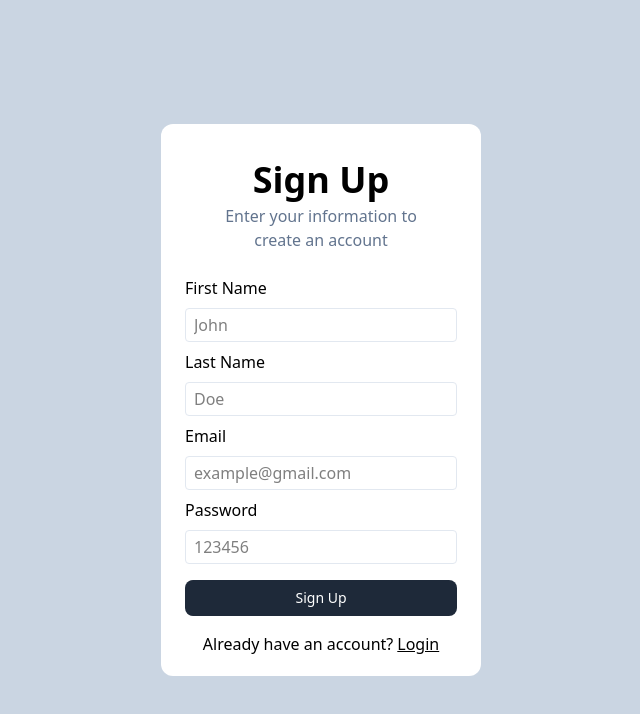
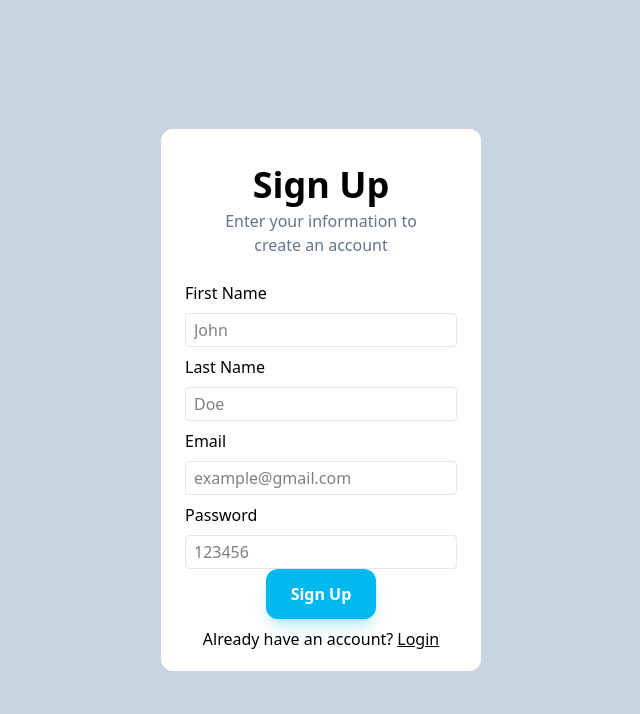
Before and after one commit to Resham8/Cashly, a React (Vite) app in the folder client/: page /signup in a window 1280 px wide. Shown: the top 714 px of the page, without its empty margins (319-959 px from the left). Built offline with nearby package versions, Linux system fonts and the light colour scheme.

Commit message:
UI updated components

```diff
--- a/client/package.json
+++ b/client/package.json
@@ -12,6 +12,7 @@
   "dependencies": {
     "@tailwindcss/vite": "^4.1.11",
     "axios": "^1.10.0",
+    "lucide-react": "^0.525.0",
     "react": "^19.1.0",
     "react-dom": "^19.1.0",
     "react-router-dom": "^7.6.3",
--- a/client/src/components/AppBar.tsx
+++ b/client/src/components/AppBar.tsx
@@ -1,10 +1,17 @@
+import { Wallet } from "lucide-react";
+
 export function AppBar() {
   return (
-    <div className="flex justify-between px-5 py-4 shadow h-14 items-center">
-      <div className="flex justify-center h-full items-center font-medium text-lg">Cashly</div>
+    <div className="flex justify-between px-10 py-4 shadow h-16 items-center">
+      <div className="flex justify-center h-full items-center gap-3 font-medium text-lg">
+        <div className="p-3 rounded-full bg-highlight">
+          <Wallet />
+        </div>
+        Cashly
+      </div>
       <div className="flex gap-3 items-center">
-        <div className="flex justify-center h-full font-normal">Hello</div>
-        <div className="p-2 rounded-full  h-12 w-12 bg-slate-200">
+        <div className="flex justify-center h-full font-normal text-lg">Hello</div>
+        <div className="p-2 rounded-full  h-12 w-12 bg-gradient-to-br from-violet-500 to-highlight ">
           <div className="flex justify-center items-center h-full text-xl">
             U
           </div>
--- a/client/src/components/Balance.tsx
+++ b/client/src/components/Balance.tsx
@@ -1,11 +1,32 @@
-export function Balance({value}:{
-    value:string
-}) {
+import { Eye, EyeOff } from "lucide-react";
+import { useState } from "react";
 
+export function Balance({ value }: { value: string }) {
+  const [showBalance, setShowBalance] = useState(true);
   return (
-    <div className="flex gap-5 px-5 py-4">
-      <div className="font-bold text-lg">Your Balance</div>
-      <div className="font-semibold text-lg">Rs {value}</div>
-    </div>
+    <div className="py-5 px-10">
+    <div className="bg-gradient-to-br from-black to-zinc-800 rounded-xl p-6 mb-6 border border-zinc-700/50">
+      <div className="flex items-center justify-between">
+        <div>
+          <p className="text-zinc-400 text-sm font-medium">Total Balance</p>
+          <div className="flex items-center space-x-3 mt-1">
+            <h2 className="text-3xl font-semibold text-white">
+              {showBalance ? `₹${value.toLocaleString()}` : "₹••••••"}
+            </h2>
+            <button
+              onClick={() => setShowBalance(!showBalance)}
+              className="text-zinc-400 hover:text-zinc-300 transition-colors"
+            >
+              {showBalance ? (
+                <EyeOff className="w-5 h-5" />
+              ) : (
+                <Eye className="w-5 h-5" />
+              )}
+            </button>
+          </div>
+
+        </div>
+      </div>
+    </div></div>
   );
 }
--- a/client/src/components/Button.tsx
+++ b/client/src/components/Button.tsx
@@ -1,19 +1,58 @@
 export function Button({
+  children,
   label,
+  variant = "primary",
+  size = "default",
+  className = "",
+  fullWidth,
   onClick,
+  disabled = false,
+  ...props
 }: {
+  children?: React.ReactNode;
   label: string;
+  variant?: "primary" | "secondary" | "gradient";
+  size?: "sm" | "default" | "lg";
+  className?: string;
+  fullWidth?: boolean;
   onClick?: () => void;
+  disabled?: boolean;
 }) {
+  const baseClasses =
+    "relative inline-flex items-center justify-center font-semibold transition-all duration-300 ease-out focus:outline-none focus:ring-2 focus:ring-offset-2 focus:ring-offset-[#0f172a] disabled:opacity-40 disabled:cursor-not-allowed overflow-hidden group ";
+
+  const variantClasses = {
+    primary:
+      "bg-[#00b9f1] text-white hover:bg-[#0095c7] focus:ring-[#00b9f1]/60 shadow-lg shadow-[#00b9f1]/25 hover:shadow-xl hover:shadow-[#00b9f1]/30 hover:-translate-y-0.5 active:translate-y-0 rounded-xl border border-[#00b9f1]/20",
+
+    secondary:
+      "bg-[#1e293b] text-[#f1f5f9] hover:bg-[#334155] focus:ring-[#94a3b8]/60 shadow-lg shadow-black/20 hover:shadow-xl hover:shadow-black/30 hover:-translate-y-0.5 active:translate-y-0 rounded-xl border border-[#334155] hover:border-[#475569]",
+
+    gradient:
+      "bg-gradient-to-r from-[#0f172a] via-[#1e293b] to-[#0f172a] bg-size-200 hover:bg-pos-100 text-white focus:ring-[#1e293b]/60 shadow-lg shadow-black/25 hover:shadow-xl hover:shadow-black/40 hover:-translate-y-0.5 active:translate-y-0 rounded-xl border border-[#1e293b]/30",
+  };
+
+  const sizeClasses = {
+    sm: "px-5 py-2.5 text-sm min-h-[40px]",
+    default: "px-6 py-3 text-base min-h-[48px]",
+    lg: "px-9 py-4 text-lg min-h-[56px]",
+  };
+
   return (
-    <div className="pt-4">
-      <button
-        type="button"
-        onClick={onClick}
-        className="text-white w-full bg-gray-800 hover:bg-gray-900 focus:outline-none focus:ring-4 focus:ring-gray-300 font-medium rounded-lg text-sm px-5 py-2 me-2 mb-2 dark:bg-gray-800 dark:hover:bg-gray-700 dark:focus:ring-gray-700 dark:border-gray-700"
-      >
-        {label}
-      </button>
-    </div>
+    <button
+      className={`${baseClasses} ${variantClasses[variant]} ${
+        sizeClasses[size]
+      } ${className} ${fullWidth ? "w-full" : ""}`}
+      onClick={onClick}
+      disabled={disabled}
+      style={{
+        backgroundSize: variant === "gradient" ? "200% 100%" : undefined,
+        backgroundPosition: variant === "gradient" ? "left center" : undefined,
+      }}
+      {...props}
+    >
+      <span>{children}</span>
+      <span className="relative z-10 flex items-center gap-2">{label}</span>
+    </button>
   );
 }
--- a/client/src/components/UsersComponents.tsx
+++ b/client/src/components/UsersComponents.tsx
@@ -2,6 +2,7 @@ import { useEffect, useState } from "react";
 import { Button } from "./Button";
 import axios from "axios";
 import { useNavigate } from "react-router-dom";
+import { Send } from "lucide-react";
 
 type user = {
   firstName: string;
@@ -24,18 +25,20 @@ export function UsersComponents() {
   }, [filter]);
 
   return (
-    <div className="flex flex-col gap-3  px-5 py-3">
-      <div className="text-lg font-semibold">Users</div>
+    <div className="flex flex-col gap-3 py-1 px-10">
       <input
         type="text"
         onChange={(e) => setFilter(e.target.value)}
         placeholder="Search Users....."
-        className="w-full px-2 py-1 border rounded-md border-slate-200"
+        className="w-full px-3 py-3 border rounded-md border-slate-200 bg-white"
       />
-      <div>
+      <div className="mb-6">
+        <h3 className="text-lg font-semibold text-zinc-900 mb-4">Send Money</h3>
+        <div className="space-y-3">
           {users.map((user, index) => (
             <User key={index} user={user} />
           ))}
+        </div>
       </div>
     </div>
   );
@@ -44,22 +47,29 @@ export function UsersComponents() {
 function User({ user }: { user: user }) {
   const navigate = useNavigate();
   return (
-    <div className="flex justify-between items-center">
-      <div className="flex items-center gap-3">
-        <div className="p-2 rounded-full  h-12 w-12 bg-slate-200">
-          <div className="flex justify-center items-center h-full text-xl uppercase">
+    <div className="bg-white/60 backdrop-blur-sm rounded-xl p-4 border border-zinc-200/50 hover:bg-white/80 hover:border-zinc-300/50 transition-all duration-300 group">
+      <div className="flex items-center justify-between">
+        <div className="flex items-center space-x-3">
+          <div className="relative">
+            <div className="w-12 h-12 bg-gradient-to-br from-blue-600 to-highlight rounded-full flex items-center justify-center text-white font-medium uppercase">
               {user.firstName[0]}
             </div>
           </div>
           <div>
+            <h3 className="font-medium text-zinc-900 capitalize">
               {user.firstName} {user.lastName}
+            </h3>
           </div>
         </div>
-      <div>
         <Button
-          label="Send Money"
+          variant="primary"
+          size="sm"
+          label="Send"
           onClick={() => navigate(`/send?id=${user.id}&name=${user.firstName}`)}
-        />
+          className="flex items-center space-x-2"
+        >
+          <Send className="w-4 h-4" />
+        </Button>
       </div>
     </div>
   );
```
Also changed, not shown: 1 other file (tests, documents, lock files or other folders). Lines whose indentation alone changed are shown as unchanged.
